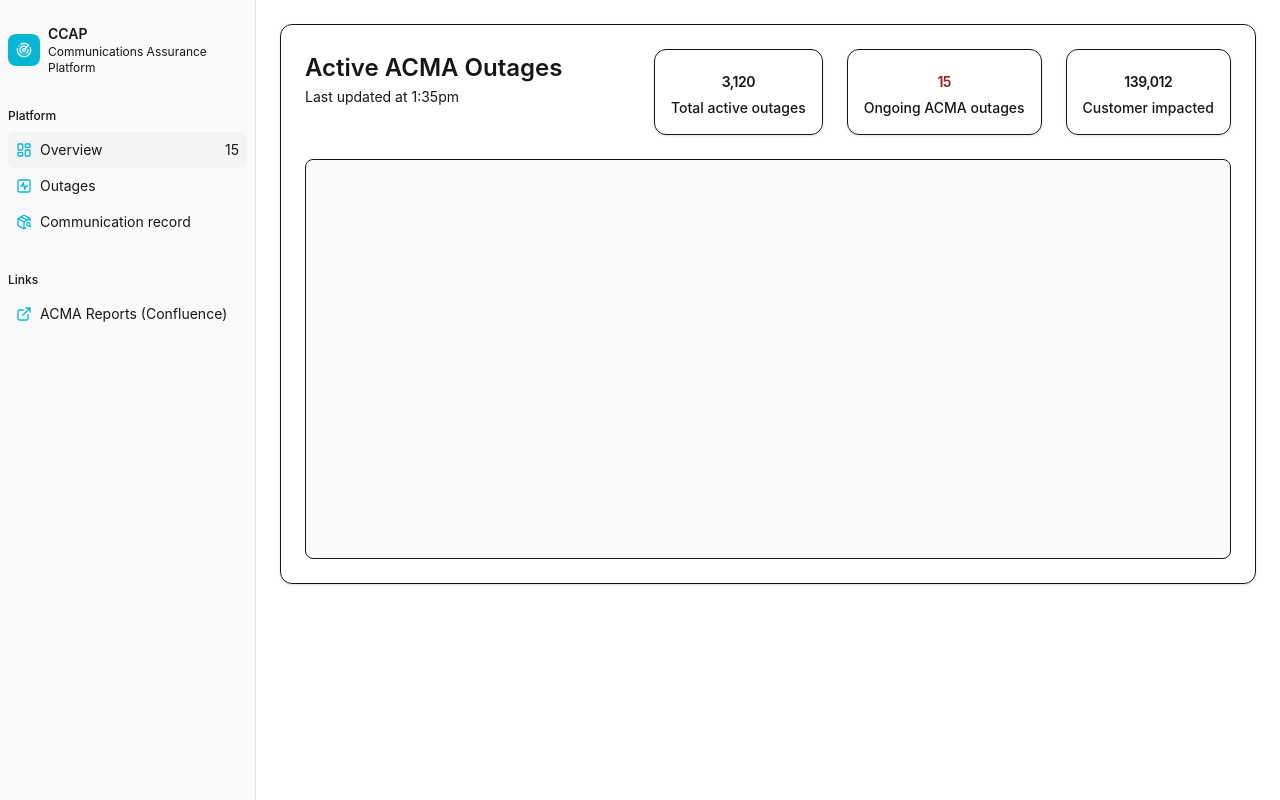
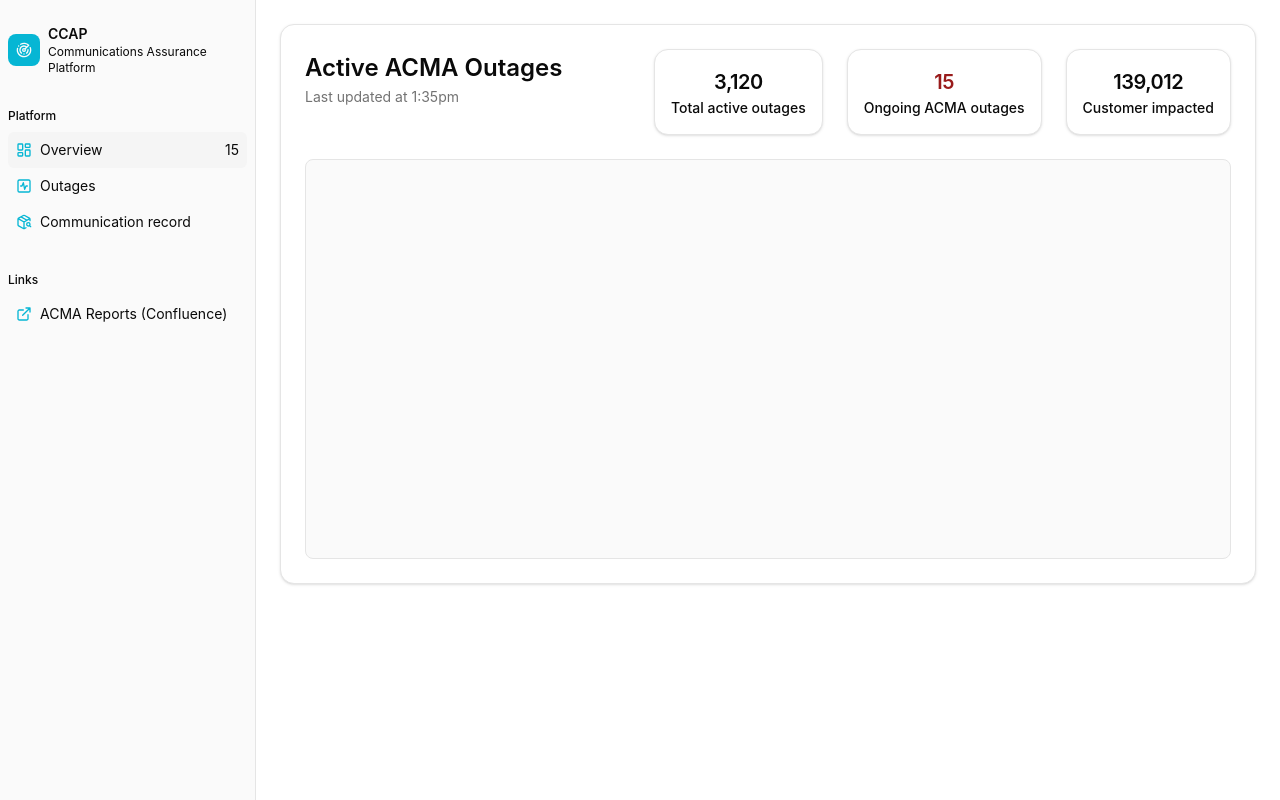
Before and after one commit to nrodriguez-deloitte/optus-dashboard, a Next.js app: page / in a window 1280 px wide. Built offline with nearby package versions, Linux system fonts and the light colour scheme.

Commit message:
feat: enhance global styles with additional CSS variables and dark mode support

```diff
--- a/src/app/styles/globals.css
+++ b/src/app/styles/globals.css
@@ -2,16 +2,48 @@
 
 @import url("https://fonts.googleapis.com/css2?family=Inter:ital,opsz,wght@0,14..32,100..900;1,14..32,100..900&display=swap");
 
-:root {
-  --background: #ffffff;
-  --foreground: #171717;
-}
+@import "tw-animate-css";
+
+@custom-variant dark (&:is(.dark *));
 
 @theme inline {
   --color-background: var(--background);
   --color-foreground: var(--foreground);
   --font-sans: var(--font-geist-sans);
   --font-mono: var(--font-geist-mono);
+  --color-sidebar-ring: var(--sidebar-ring);
+  --color-sidebar-border: var(--sidebar-border);
+  --color-sidebar-accent-foreground: var(--sidebar-accent-foreground);
+  --color-sidebar-accent: var(--sidebar-accent);
+  --color-sidebar-primary-foreground: var(--sidebar-primary-foreground);
+  --color-sidebar-primary: var(--sidebar-primary);
+  --color-sidebar-foreground: var(--sidebar-foreground);
+  --color-sidebar: var(--sidebar);
+  --color-chart-5: var(--chart-5);
+  --color-chart-4: var(--chart-4);
+  --color-chart-3: var(--chart-3);
+  --color-chart-2: var(--chart-2);
+  --color-chart-1: var(--chart-1);
+  --color-ring: var(--ring);
+  --color-input: var(--input);
+  --color-border: var(--border);
+  --color-destructive: var(--destructive);
+  --color-accent-foreground: var(--accent-foreground);
+  --color-accent: var(--accent);
+  --color-muted-foreground: var(--muted-foreground);
+  --color-muted: var(--muted);
+  --color-secondary-foreground: var(--secondary-foreground);
+  --color-secondary: var(--secondary);
+  --color-primary-foreground: var(--primary-foreground);
+  --color-primary: var(--primary);
+  --color-popover-foreground: var(--popover-foreground);
+  --color-popover: var(--popover);
+  --color-card-foreground: var(--card-foreground);
+  --color-card: var(--card);
+  --radius-sm: calc(var(--radius) - 4px);
+  --radius-md: calc(var(--radius) - 2px);
+  --radius-lg: var(--radius);
+  --radius-xl: calc(var(--radius) + 4px);
 }
 
 /* @media (prefers-color-scheme: dark) {
@@ -22,8 +54,6 @@
 } */
 
 body {
-  background: var(--background);
-  color: var(--foreground);
   font-family: var(--font-01);
 }
 
@@ -32,3 +62,81 @@
   height: 100vh;
   border-right: 1px solid var(--border);
 }
+
+:root {
+  --radius: 0.625rem;
+  --background: oklch(1 0 0);
+  --foreground: oklch(0.145 0 0);
+  --card: oklch(1 0 0);
+  --card-foreground: oklch(0.145 0 0);
+  --popover: oklch(1 0 0);
+  --popover-foreground: oklch(0.145 0 0);
+  --primary: oklch(0.205 0 0);
+  --primary-foreground: oklch(0.985 0 0);
+  --secondary: oklch(0.97 0 0);
+  --secondary-foreground: oklch(0.205 0 0);
+  --muted: oklch(0.97 0 0);
+  --muted-foreground: oklch(0.556 0 0);
+  --accent: oklch(0.97 0 0);
+  --accent-foreground: oklch(0.205 0 0);
+  --destructive: oklch(0.577 0.245 27.325);
+  --border: oklch(0.922 0 0);
+  --input: oklch(0.922 0 0);
+  --ring: oklch(0.708 0 0);
+  --chart-1: oklch(0.646 0.222 41.116);
+  --chart-2: oklch(0.6 0.118 184.704);
+  --chart-3: oklch(0.398 0.07 227.392);
+  --chart-4: oklch(0.828 0.189 84.429);
+  --chart-5: oklch(0.769 0.188 70.08);
+  --sidebar: oklch(0.985 0 0);
+  --sidebar-foreground: oklch(0.145 0 0);
+  --sidebar-primary: oklch(0.205 0 0);
+  --sidebar-primary-foreground: oklch(0.985 0 0);
+  --sidebar-accent: oklch(0.97 0 0);
+  --sidebar-accent-foreground: oklch(0.205 0 0);
+  --sidebar-border: oklch(0.922 0 0);
+  --sidebar-ring: oklch(0.708 0 0);
+}
+
+.dark {
+  --background: oklch(0.145 0 0);
+  --foreground: oklch(0.985 0 0);
+  --card: oklch(0.205 0 0);
+  --card-foreground: oklch(0.985 0 0);
+  --popover: oklch(0.205 0 0);
+  --popover-foreground: oklch(0.985 0 0);
+  --primary: oklch(0.922 0 0);
+  --primary-foreground: oklch(0.205 0 0);
+  --secondary: oklch(0.269 0 0);
+  --secondary-foreground: oklch(0.985 0 0);
+  --muted: oklch(0.269 0 0);
+  --muted-foreground: oklch(0.708 0 0);
+  --accent: oklch(0.269 0 0);
+  --accent-foreground: oklch(0.985 0 0);
+  --destructive: oklch(0.704 0.191 22.216);
+  --border: oklch(1 0 0 / 10%);
+  --input: oklch(1 0 0 / 15%);
+  --ring: oklch(0.556 0 0);
+  --chart-1: oklch(0.488 0.243 264.376);
+  --chart-2: oklch(0.696 0.17 162.48);
+  --chart-3: oklch(0.769 0.188 70.08);
+  --chart-4: oklch(0.627 0.265 303.9);
+  --chart-5: oklch(0.645 0.246 16.439);
+  --sidebar: oklch(0.205 0 0);
+  --sidebar-foreground: oklch(0.985 0 0);
+  --sidebar-primary: oklch(0.488 0.243 264.376);
+  --sidebar-primary-foreground: oklch(0.985 0 0);
+  --sidebar-accent: oklch(0.269 0 0);
+  --sidebar-accent-foreground: oklch(0.985 0 0);
+  --sidebar-border: oklch(1 0 0 / 10%);
+  --sidebar-ring: oklch(0.556 0 0);
+}
+
+@layer base {
+  * {
+    @apply border-border outline-ring/50;
+  }
+  body {
+    @apply bg-background text-foreground;
+  }
+}
--- a/src/app/styles/variables.css
+++ b/src/app/styles/variables.css
@@ -1,14 +1,20 @@
 :root {
   --font-family-heading: "Inter", -apple-system, BlinkMacSystemFont, Segoe UI,
+    Roboto, Oxygen, Ubuntu, Cantarell, Fira Sans, Droid Sans, Helvetica Neue,
+    sans-serif;
+  --font-family-body: "Inter", -apple-system, BlinkMacSystemFont, Segoe UI,
     Roboto, Oxygen, Ubuntu, Cantarell, Fira Sans, Droid Sans, Helvetica Neue,
     sans-serif;
 
   --text-xs: 12px;
   --text-sm: 14px;
+  --text-xl: 20px;
+  --text-2xl: 24px;
 
   --sidebar-background: #fafafa;
   --sidebar-accent: #f4f4f5;
   --sidebar-ring: #e4e4e7;
 
   --border: #e4e4e7;
+  --foreground: #09090b;
 }
```
